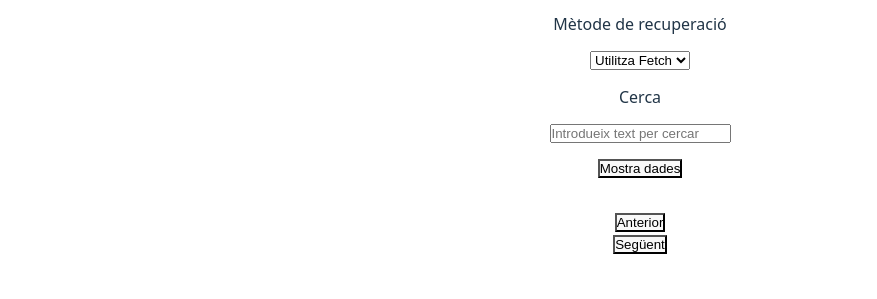
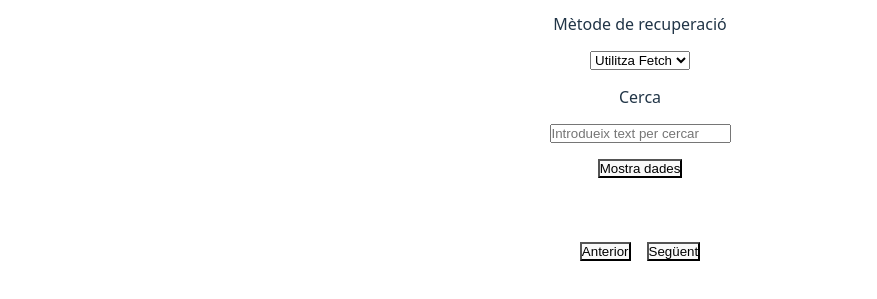
Before and after one commit to isahun/Sprint3_, a website built with Vite: page api-consumer-app/index.html in a window 1280 px wide. Shown: the part 133-432 px from the top of the page, without its empty margins (0-877 px from the left). Built offline with nearby package versions, Linux system fonts and the light colour scheme.

Commit message:
fix: correct class name type in styles

```diff
--- a/api-consumer-app/src/style.css
+++ b/api-consumer-app/src/style.css
@@ -46,14 +46,14 @@ body {
   padding: 1.5rem;
 }
 
-.pg-nav {
+.pagination {
   display: flex;
   gap: 0.5rem;
   margin-top: 2rem;
   justify-content: center;
 }
 
-.pg-nav button:disabled {
+.pagination button:disabled {
   opacity: 0.5;
   cursor: not-allowed;
 }
```
